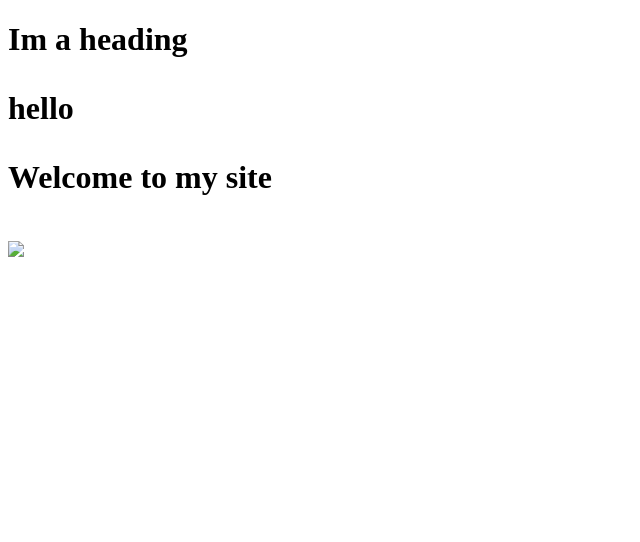
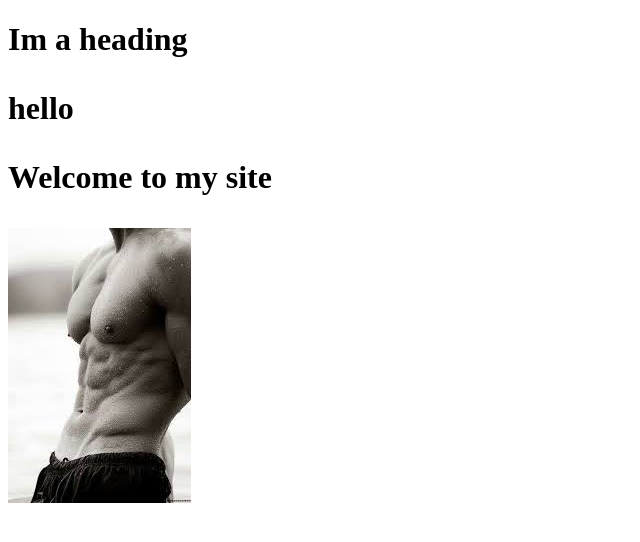
Before and after one commit to jkcritchley/photo-site, a plain HTML site: page test.html in a window 1280 px wide. Shown: the whole page, without its empty margins (0-640 px from the left). Drawn offline with Linux system fonts and the light colour scheme.

Commit message:
Update test.html
photo now live with a /

```diff
--- a/test.html
+++ b/test.html
@@ -5,5 +5,5 @@
 	<p>hello</p>
 	</body>
 	<p>Welcome to my site</p>
-	<img src="img;photo.jpeg">
+	<img src="img/photo.jpeg">
 <html/>
```
